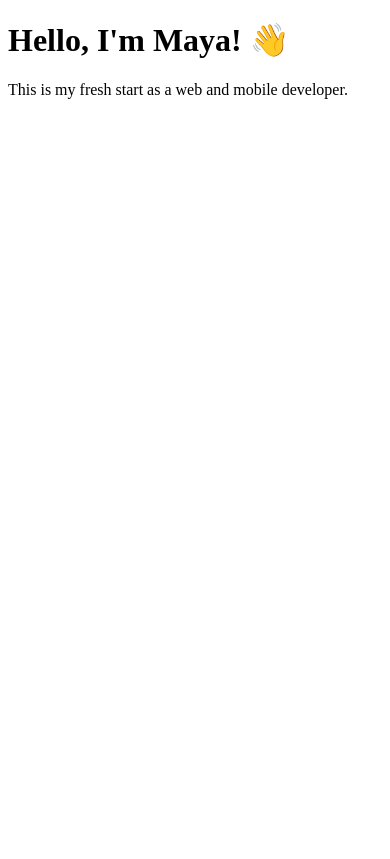
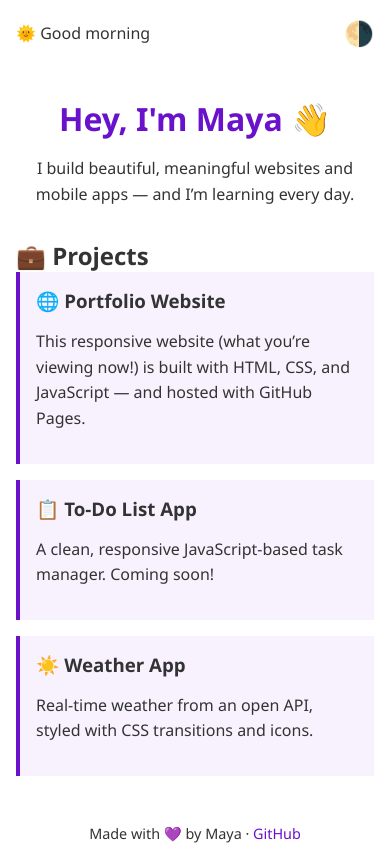
Before and after one commit to Myminiwrldsht/My-portfolio, a plain HTML site: page index.html in a window 390 px wide. Drawn offline with Linux system fonts and the light colour scheme.

Commit message:
Add animations and make site responsive

```diff
--- a/index.html
+++ b/index.html
@@ -1,11 +1,197 @@
 <!DOCTYPE html>
 <html lang="en">
+
 <head>
-    <meta charset="UTF-8">
-    <title>Maya's Portfolio</title>
+    <meta charset="UTF-8" />
+    <meta name="viewport" content="width=device-width, initial-scale=1.0" />
+    <title>Maya | Developer Portfolio</title>
+    <style>
+        :root {
+            --primary: #6a11cb;
+            --background: #ffffff;
+            --text: #333;
+        }
+
+        body.dark-mode {
+            --background: #1e1e1e;
+            --text: #f1f1f1;
+        }
+
+        * {
+            margin: 0;
+            padding: 0;
+            box-sizing: border-box;
+            scroll-behavior: smooth;
+        }
+
+        body {
+            font-family: 'Segoe UI', sans-serif;
+            background-color: var(--background);
+            color: var(--text);
+            padding: 1rem;
+            max-width: 800px;
+            margin: auto;
+        }
+
+        header {
+            text-align: center;
+            padding-top: 2rem;
+            animation: fadeIn 1s ease-in;
+        }
+
+        h1 {
+            font-size: 2.5rem;
+            color: var(--primary);
+        }
+
+        p {
+            margin: 1rem 0;
+            line-height: 1.6;
+        }
+
+        nav {
+            display: flex;
+            justify-content: space-between;
+            align-items: center;
+            margin-bottom: 1rem;
+        }
+
+        .menu-toggle {
+            display: none;
+            font-size: 1.5rem;
+            cursor: pointer;
+        }
+
+        .section {
+            margin-top: 2rem;
+            animation: slideIn 0.7s ease-in-out;
+        }
+
+        .project {
+            background: rgba(106, 17, 203, 0.05);
+            padding: 1rem;
+            border-left: 4px solid var(--primary);
+            margin-bottom: 1rem;
+        }
+
+        footer {
+            margin-top: 3rem;
+            font-size: 0.9rem;
+            text-align: center;
+            color: var(--text);
+        }
+
+        a {
+            color: var(--primary);
+            text-decoration: none;
+        }
+
+        .top-btn {
+            position: fixed;
+            bottom: 20px;
+            right: 20px;
+            padding: 10px 15px;
+            font-size: 1rem;
+            background-color: var(--primary);
+            color: white;
+            border: none;
+            border-radius: 5px;
+            cursor: pointer;
+            display: none;
+        }
+
+        @keyframes fadeIn {
+            from {
+                opacity: 0;
+                transform: translateY(-10px);
+            }
+
+            to {
+                opacity: 1;
+                transform: translateY(0);
+            }
+        }
+
+        @keyframes slideIn {
+            from {
+                opacity: 0;
+                transform: translateX(-10px);
+            }
+
+            to {
+                opacity: 1;
+                transform: translateX(0);
+            }
+        }
+
+        @media screen and (max-width: 600px) {
+            h1 {
+                font-size: 2rem;
+            }
+
+            .menu-toggle {
+                display: block;
+            }
+        }
+    </style>
 </head>
+
 <body>
-    <h1>Hello, I'm Maya! 👋</h1>
-    <p>This is my fresh start as a web and mobile developer.</p>
+    <nav>
+        <div id="greeting"></div>
+        <div class="menu-toggle" onclick="toggleDarkMode()">🌗</div>
+    </nav>
+
+    <header>
+        <h1>Hey, I'm Maya 👋</h1>
+        <p>I build beautiful, meaningful websites and mobile apps — and I’m learning every day.</p>
+    </header>
+
+    <div class="section">
+        <h2>💼 Projects</h2>
+        <div class="project">
+            <h3>🌐 Portfolio Website</h3>
+            <p>This responsive website (what you’re viewing now!) is built with HTML, CSS, and JavaScript — and hosted
+                with GitHub Pages.</p>
+        </div>
+        <div class="project">
+            <h3>📋 To-Do List App</h3>
+            <p>A clean, responsive JavaScript-based task manager. Coming soon!</p>
+        </div>
+        <div class="project">
+            <h3>☀️ Weather App</h3>
+            <p>Real-time weather from an open API, styled with CSS transitions and icons.</p>
+        </div>
+    </div>
+
+    <footer>
+        Made with 💜 by Maya · <a href="https://github.com/Myminiwrldsht" target="_blank">GitHub</a>
+    </footer>
+
+    <button class="top-btn" id="topBtn" onclick="scrollToTop()">⬆️ Top</button>
+
+    <script>
+        // Greeting
+        const greeting = document.getElementById('greeting');
+        const hour = new Date().getHours();
+        if (hour < 12) greeting.innerText = '🌞 Good morning';
+        else if (hour < 18) greeting.innerText = '🌤️ Good afternoon';
+        else greeting.innerText = '🌙 Good evening';
+
+        // Back to top
+        const topBtn = document.getElementById("topBtn");
+        window.onscroll = () => {
+            topBtn.style.display = window.scrollY > 200 ? "block" : "none";
+        };
+        function scrollToTop() {
+            window.scrollTo({ top: 0, behavior: "smooth" });
+        }
+
+        // Dark mode
+        function toggleDarkMode() {
+            document.body.classList.toggle('dark-mode');
+        }
+    </script>
 </body>
+
 </html>
```
